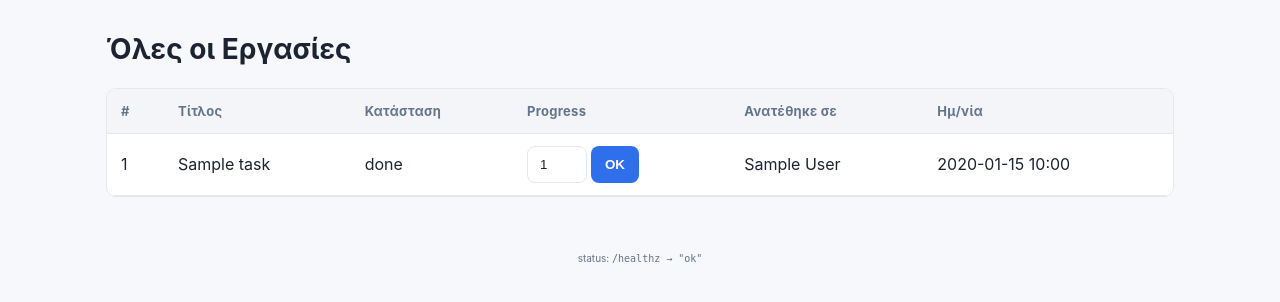
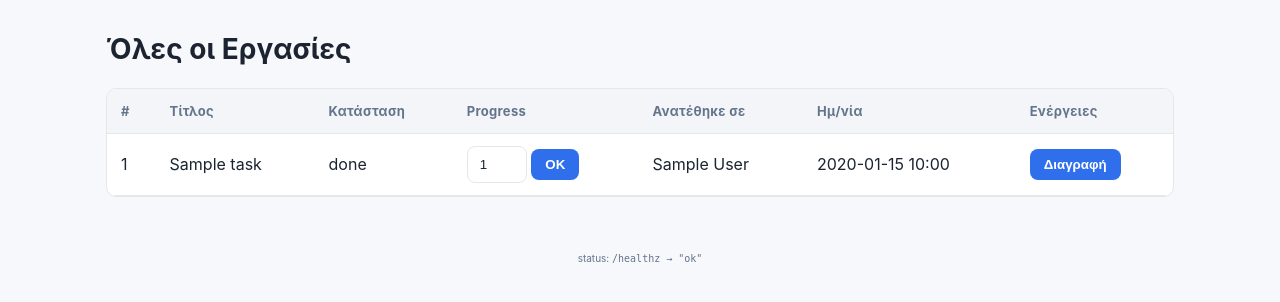
Before and after one commit to mariaarampatzaki8-hub/task-manager, a Flask app: page /tasks in a window 1280 px wide. Shown: the part 109-411 px from the top of the page. Run offline with Flask 3, Linux system fonts and the light colour scheme; a user stored in the database is signed in; tables that the repository leaves empty hold one stand-in row (values such as "Sample post"); parts of the project's set-up code (start-up, migrations or seed data) failed here and were passed over.

Commit message:
Update tasks.html

```diff
--- a/task_manager_linked/templates/tasks.html
+++ b/task_manager_linked/templates/tasks.html
@@ -4,7 +4,13 @@
 <table class="table">
   <thead>
     <tr>
-      <th>#</th><th>Τίτλος</th><th>Κατάσταση</th><th>Progress</th><th>Ανατέθηκε σε</th><th>Ημ/νία</th>
+      <th>#</th>
+      <th>Τίτλος</th>
+      <th>Κατάσταση</th>
+      <th>Progress</th>
+      <th>Ανατέθηκε σε</th>
+      <th>Ημ/νία</th>
+      {% if user.is_admin %}<th>Ενέργειες</th>{% endif %}
     </tr>
   </thead>
   <tbody>
@@ -14,11 +20,11 @@
         <td>{{ t.title }}</td>
         <td>{{ t.status }}</td>
         <td>
-  <form action="{{ url_for('task_update_progress', task_id=t.id) }}" method="post" style="display:flex; gap:4px">
-    <input type="number" name="progress" value="{{ t.progress }}" min="0" max="100" style="width:60px">
-    <button type="submit">OK</button>
-  </form>
-</td>
+          <form action="{{ url_for('task_update_progress', task_id=t.id) }}" method="post" style="display:inline">
+            <input type="number" name="progress" value="{{ t.progress }}" min="0" max="100" style="width:60px">
+            <button type="submit">OK</button>
+          </form>
+        </td>
         <td>
           {% if user_map and t.assignee_id in user_map %}
             {{ user_map[t.assignee_id] }}
@@ -27,9 +33,17 @@
           {% endif %}
         </td>
         <td>{{ t.created_at.strftime('%Y-%m-%d %H:%M') if t.created_at else '—' }}</td>
+
+        {% if user.is_admin %}
+        <td>
+          <form action="{{ url_for('admin_delete_task', task_id=t.id) }}" method="post" style="display:inline" onsubmit="return confirm('Διαγραφή task #{{ t.id }};');">
+            <button type="submit">Διαγραφή</button>
+          </form>
+        </td>
+        {% endif %}
       </tr>
     {% else %}
-      <tr><td colspan="6" class="muted">Δεν υπάρχουν εργασίες.</td></tr>
+      <tr><td colspan="7" class="muted">Δεν υπάρχουν εργασίες.</td></tr>
     {% endfor %}
   </tbody>
 </table>
```
